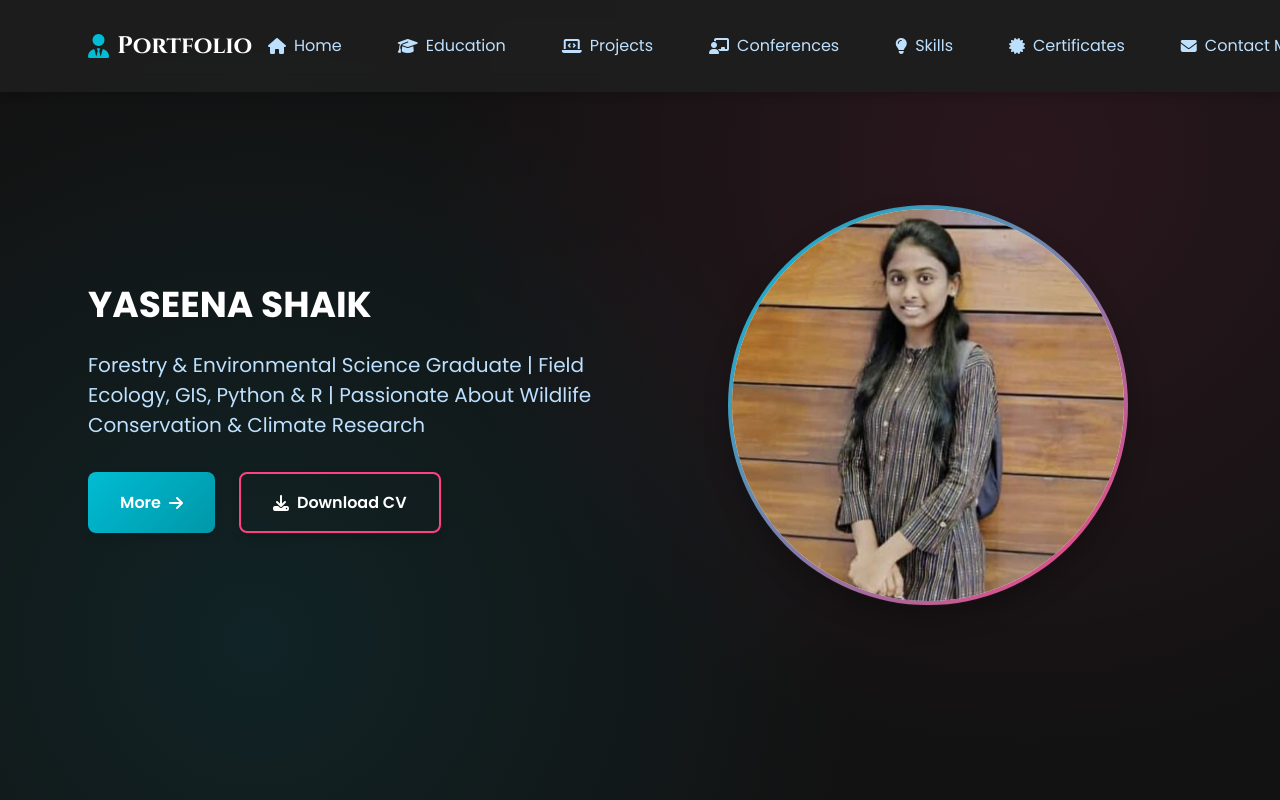
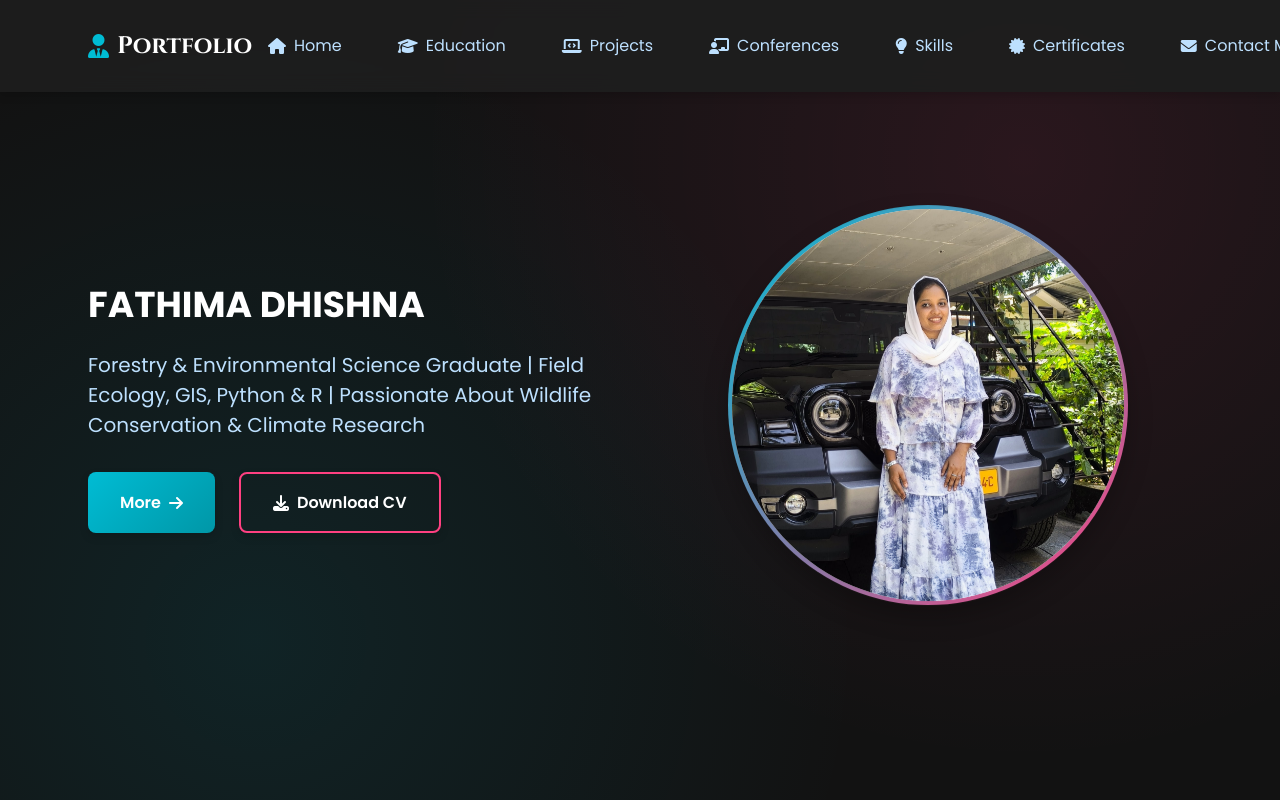
Before and after one commit to fathimadhishna/FATHIMADHISHNA, a plain HTML site: page index.html in a window 1280 px wide. Shown: the top 800 px of the page. Drawn offline with nearby package versions, Linux system fonts and the light colour scheme.

Commit message:
Update index.html

```diff
--- a/index.html
+++ b/index.html
@@ -1828,7 +1828,7 @@
     <div class="container">
       <div class="home-content">
         <div class="home-text">
-          <h1>YASEENA SHAIK</h1>
+          <h1>FATHIMA DHISHNA</h1>
           <p>Forestry & Environmental Science Graduate | Field Ecology, GIS, Python & R | Passionate About Wildlife Conservation & Climate Research</p>
           <div class="home-buttons">
             <a href="#conferences" class="btn btn-primary">More <i class="fas fa-arrow-right"></i></a>
@@ -1836,7 +1836,7 @@
           </div>
         </div>
         <div class="home-image">
-          <img src="ys1.jpeg" alt="Yaseena Shaik">
+          <img src="Profile.jpg" alt="Yaseena Shaik">
         </div>
       </div>
     </div>
```
